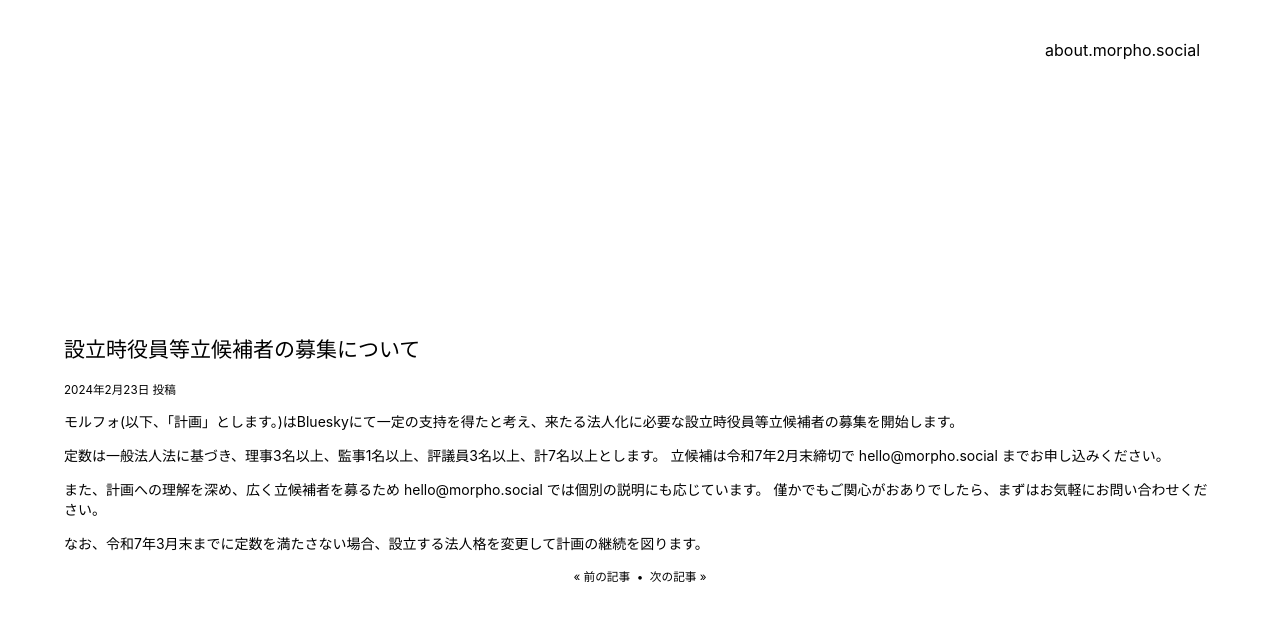
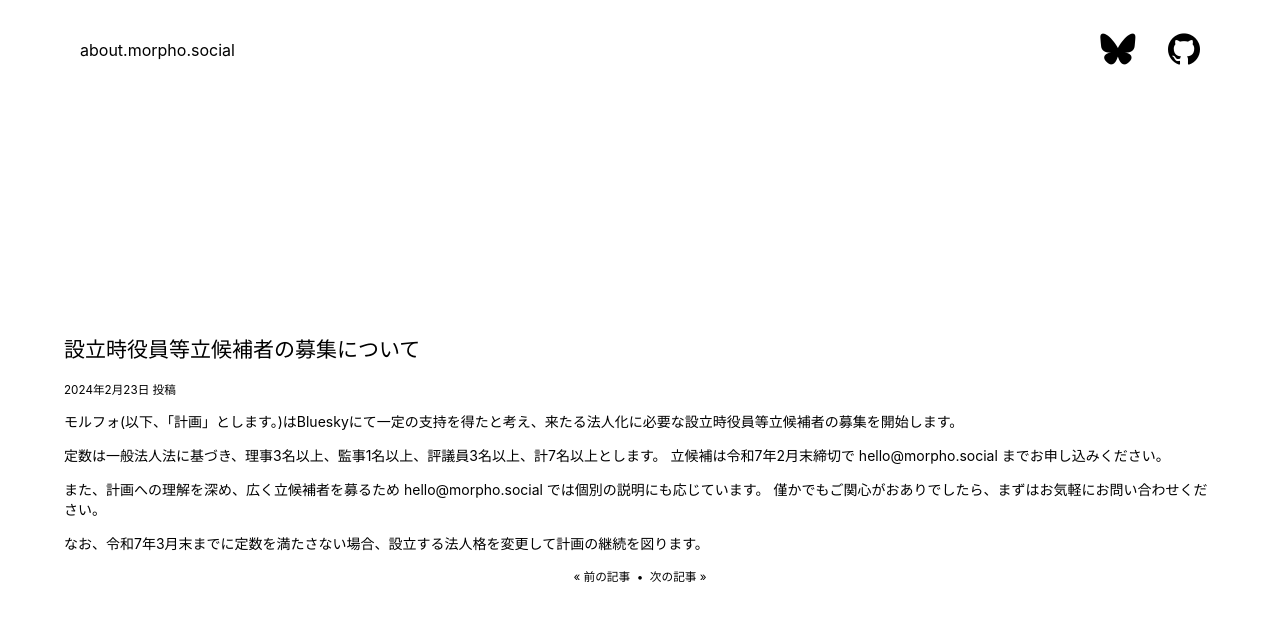
Before and after one commit to gunjo-org/gunjo-org, a Jekyll site: the page built from _posts/2024-02-23-recruitment.md, in a window 1280 px wide. Shown: the top 621 px of the page. Built offline with Jekyll 4.4.1, drawn with Linux system fonts in a browser that asks for light colours.

Commit message:
move icon

```diff
--- a/_config.yml
+++ b/_config.yml
@@ -10,6 +10,8 @@
 timezone: Asia/Tokyo
 
 did: "did:plc:fothnjbgdlnmwae7oklslwh7"
+
+github: morpho-social
 
 # Build settings
 markdown: kramdown
--- a/_includes/header.md
+++ b/_includes/header.md
@@ -1,7 +1,9 @@
 <header>
+  <a href="/">about.morpho.social</a>
   <nav>
     <ul>
-      <li><a href="/">about.morpho.social</a></li>
+      <li><a href="https://bsky.app/profile/{{ site.did }}"><i class="fa-bluesky fa-2x"></i></a></li>
+      <li><a href="https://github.com/{{ site.github }}"><i class="fa-github fa-2x"></i></a></li>
     </ul>
   </nav>
 </header>
```
Also changed, not shown: index.md (+0 -3 lines).
